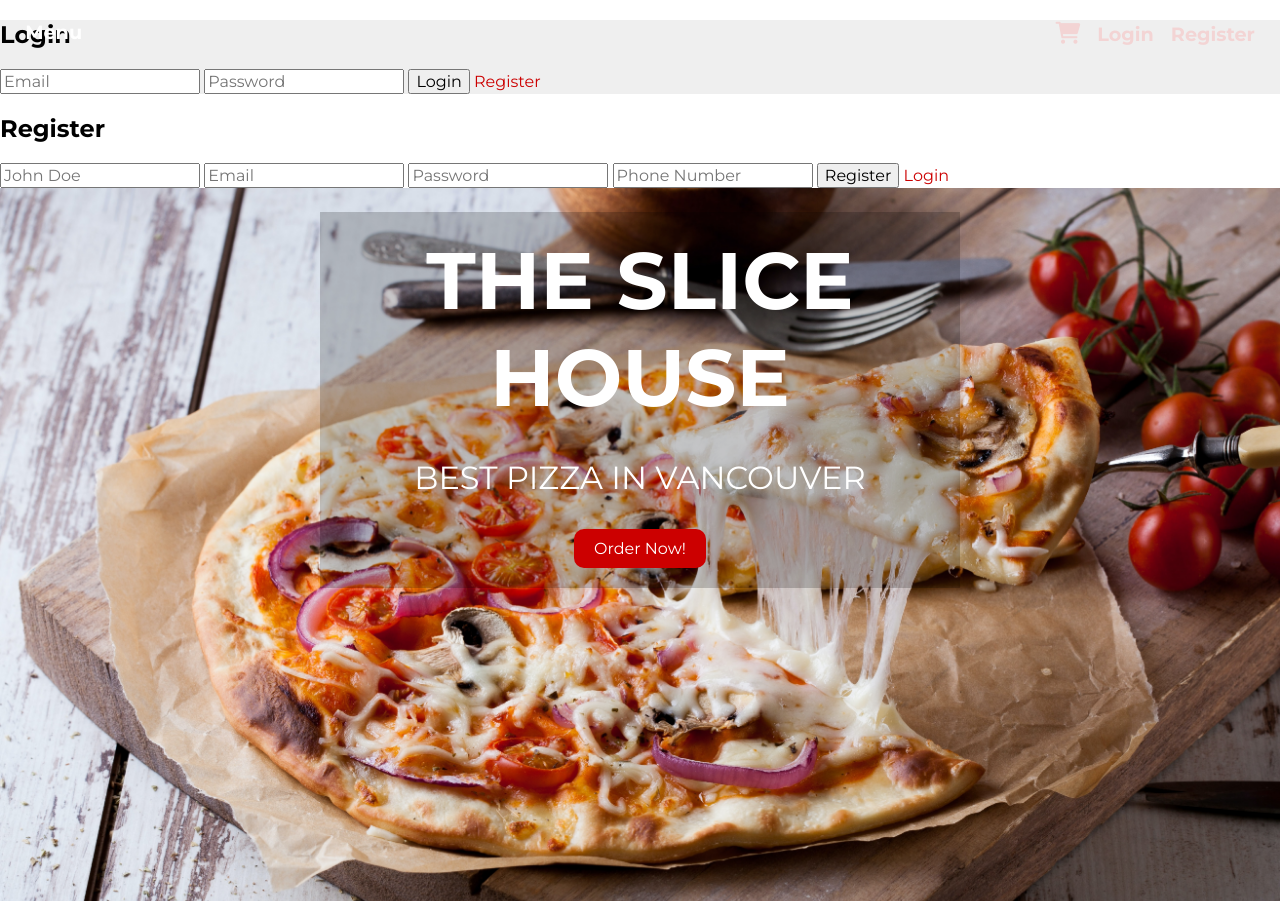
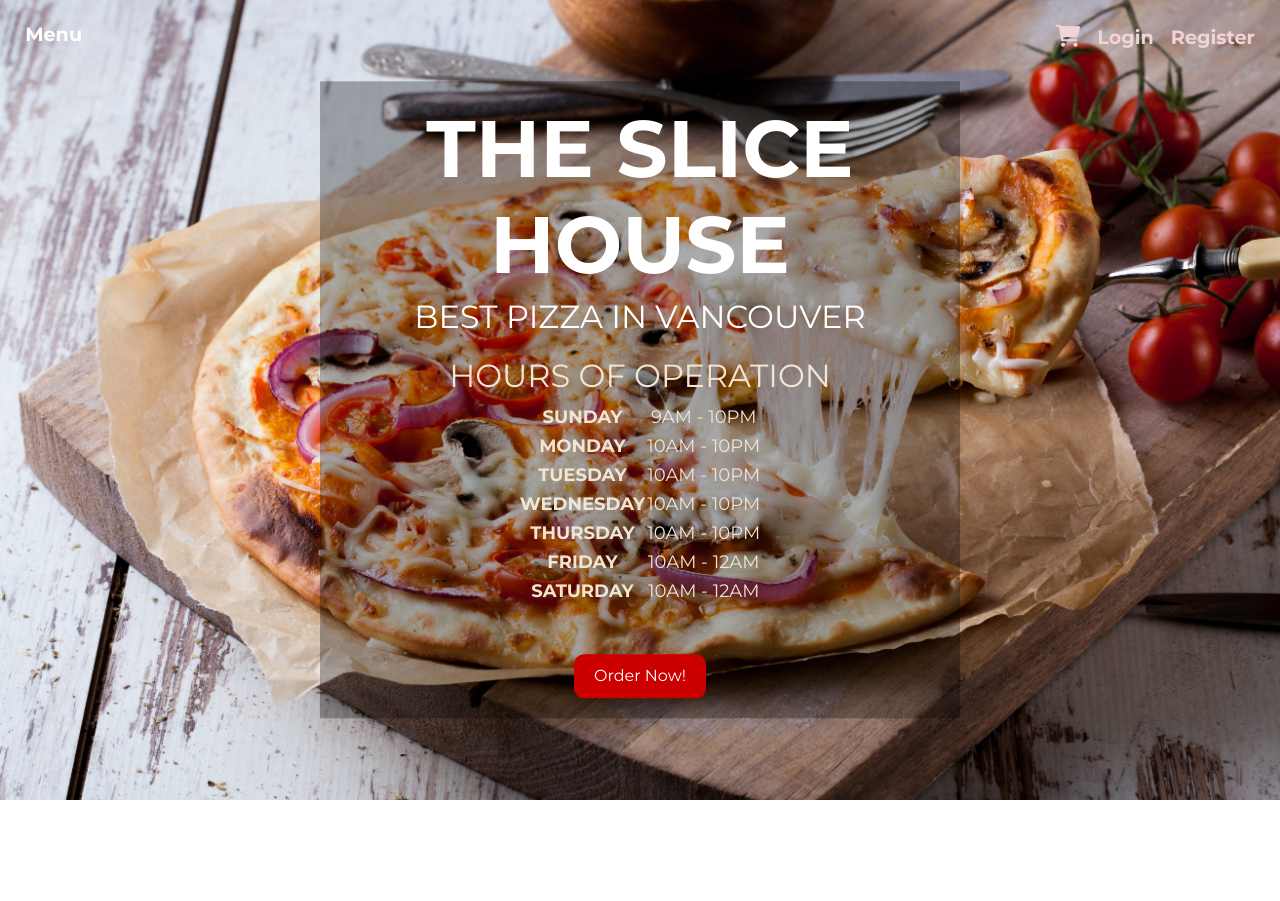
Before and after one commit to lian-c/LightEats, a Node server app: page / in a window 1280 px wide. Shown: the top 901 px of the page. Run offline with Node 20, Linux system fonts and the light colour scheme; data that the repository does not hold is empty; style sheets or scripts are compiled from the project's sources; some libraries are stand-ins or nearby versions.

Commit message:
Minor change to ejs file

```diff
--- a/db/queries/order.js
+++ b/db/queries/order.js
@@ -9,7 +9,7 @@
 };
 
 const getOrder = (order_id) => {
-  const query = 'SELECT menu_items.name as food, users.name as name,  price, food_photo_url, prep_time, user_id as user, order_status, order_time, completed_time FROM order_items INNER JOIN menu_items ON order_items.item_id=menu_items.id INNER JOIN orders ON order_id=orders.id INNER JOIN users ON users.id=orders.user_id  WHERE order_id=$1;';
+  const query = 'SELECT menu_items.name as name, users.name as user,  price, food_photo_url, prep_time, order_status, order_time, completed_time FROM order_items INNER JOIN menu_items ON order_items.item_id=menu_items.id INNER JOIN orders ON order_id=orders.id INNER JOIN users ON users.id=orders.user_id  WHERE order_id=$1;';
   const values = [order_id]
   return db.query(query,values)
   .then(data => data.rows)
--- a/db/seeds/03_orders.sql
+++ b/db/seeds/03_orders.sql
@@ -1,6 +1,6 @@
 INSERT INTO orders (user_id, order_status)
 VALUES
-(3, 'completed'),
+(3, 'processing'),
 (5, 'completed'),
 (4, 'completed'),
 (4, 'completed'),
--- a/public/index.html
+++ b/public/index.html
@@ -9,9 +9,10 @@
   <link rel="preconnect" href="https://fonts.googleapis.com">
   <link rel="preconnect" href="https://fonts.gstatic.com" crossorigin>
   <link href="https://fonts.googleapis.com/css2?family=Montserrat:wght@100;200;400;700&display=swap" rel="stylesheet">
-
+<!-- CSS layout -->
   <link rel="stylesheet" href="/vendor/normalize-4.1.1.css" />
   <link rel="stylesheet" href="/vendor/border-box.css" />
+  <link rel="stylesheet" href="https://stackpath.bootstrapcdn.com/bootstrap/4.5.0/css/bootstrap.min.css">
   <link rel="stylesheet" href="/styles/main.css" />
   <link rel="stylesheet" href="/styles/layout.css" />
   <link rel="stylesheet" href="/styles/menu.css" />
@@ -21,9 +22,13 @@
   <!-- jQuery Modal -->
   <script src="https://cdnjs.cloudflare.com/ajax/libs/jquery-modal/0.9.1/jquery.modal.min.js"></script>
   <link rel="stylesheet" href="https://cdnjs.cloudflare.com/ajax/libs/jquery-modal/0.9.1/jquery.modal.min.css" />
+
   <script type="text/javascript" src="/scripts/app.js"></script>
   <script type="text/javascript" src="/scripts/menu.js"></script>
   <script type="text/javascript" src="/scripts/users.js"></script>
+
+<!-- Bootstrap JavaScript -->
+<script src="https://stackpath.bootstrapcdn.com/bootstrap/4.5.0/js/bootstrap.bundle.min.js"></script>
 </head>
 
 <body>
@@ -58,6 +63,17 @@
     <div class="box">
       <h1>THE SLICE HOUSE</h1>
       <p>Best Pizza in Vancouver</p>
+      <h2 class="hours">Hours of Operation</h2>
+      <table class="hours">
+        <tr><th>Sunday</th><td>9am - 10pm</td></tr>
+        <tr><th>Monday</th><td>10am - 10pm</td></tr>
+        <tr><th>Tuesday</th><td>10am - 10pm</td></tr>
+        <tr><th>Wednesday</th><td>10am - 10pm</td></tr>
+        <tr><th>Thursday</th><td>10am - 10pm</td></tr>
+        <tr><th>Friday</th><td>10am - 12am</td></tr>
+        <tr><th>Saturday</th><td>10am - 12am</td></tr>
+        </table>
+        <br><br>
       <!-- Need to add link to Order now button -->
       <button id="order-button">
         Order Now!
--- a/styles/layout.scss
+++ b/styles/layout.scss
@@ -6,6 +6,17 @@
 
 main {
   margin-top: 100px;
+}
+//cart modal
+.modal-cart {
+  position: fixed;
+  margin: auto;
+  width: 500px;
+  height: 100%;
+  right: 0px;
+}
+.modal-content {
+  height: 100%;
 }
 
 header {
@@ -136,3 +147,14 @@
 .css-ouid3g {
 
 }
+.hours{
+  color:rgb(241, 229, 212);
+}
+
+table.hours {
+
+  font-size: 18px;
+  margin-right: auto;
+  margin-left: auto;
+
+}
--- a/styles/main.scss
+++ b/styles/main.scss
@@ -36,7 +36,7 @@
   width: 100%;
 }
 .hero > .box {
-  background-color: rgba(0, 0, 0, 0.2);
+  background-color: rgba(0, 0, 0, 0.3);
   text-align: center;
   text-transform: uppercase;
   position: absolute;
--- a/styles/orders.scss
+++ b/styles/orders.scss
@@ -25,8 +25,9 @@
   font-weight: 100;
 }
 
-table {
+table.table {
   text-align: center;
+  color: #000;
 }
 
 .total {
--- a/views/partials/_header.ejs
+++ b/views/partials/_header.ejs
@@ -1,5 +1,6 @@
 
-  <div id="login-modal" class="modal">
+
+<div id="login-modal" class="modal">
     <h2>Login</h2>
       <input type="email" name="email" id="loginEmail" placeholder="Email" />
       <input type="password" name="password" id="loginPassword" placeholder="Password" />
@@ -31,6 +32,7 @@
       <button id="menu-button">Menu</button>
       <div class="title">The SLICE House</div>
       <div class="right-navlinks">
+        <button class="order-button hidden">My Orders</button>
         <button id="cart-button"><a href="#cart-modal" rel="modal:open"><i class="fa-solid fa-cart-shopping"></i></a></button>
         <button id="login-button"> <a href="#login-modal" rel="modal:open">Login</a></button>
         <button id="register-button"><a href="#register-modal" rel="modal:open">Register</a></button>
```
Also changed, not shown: public/scripts/orders.js (+9 -0 lines), routes/order.js (+1 -11 lines), views/orders.ejs (+11 -6 lines).
